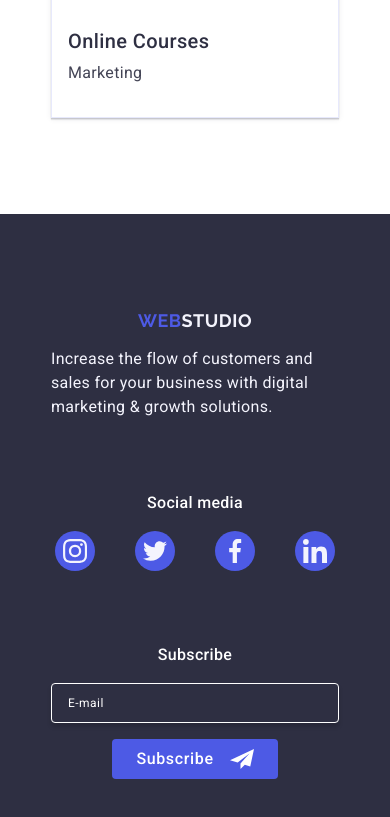
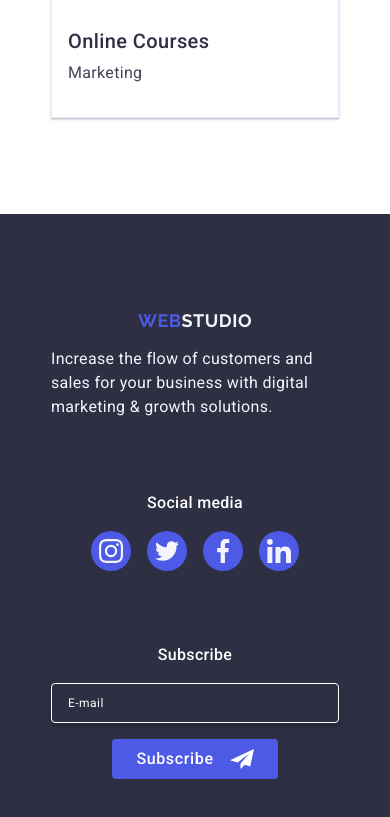
Before and after one commit to Serhii-Velychenko/goit-markup-hw-06, a plain HTML site: page index.html in a window 390 px wide. Shown: the part 6102-6919 px from the top of the page. Drawn offline with nearby package versions, Linux system fonts and the light colour scheme.

Commit message:
goit-markup-hw-06

```diff
--- a/css/styles.css
+++ b/css/styles.css
@@ -1002,12 +1002,11 @@ button {
 
 /* #region media */
 
-@media screen and (min-width: 320px) and (max-width: 767px) {
+@media screen and (max-width: 767px) {
   /* #region header */
 
-  .list-link-footer {
+  .header-list-icon-mobile-menu {
     display: flex;
-    justify-content: center;
     align-items: center;
     gap: 40px;
   }
--- a/index.html
+++ b/index.html
@@ -102,7 +102,7 @@
             </ul>
           </address>
           <div>
-            <ul class="list-link-footer">
+            <ul class="header-list-icon-mobile-menu">
               <li class="items-footer">
                 <a class="link-footer" href=""
                   ><svg class="icon-section-two" width="24" height="24">
```
